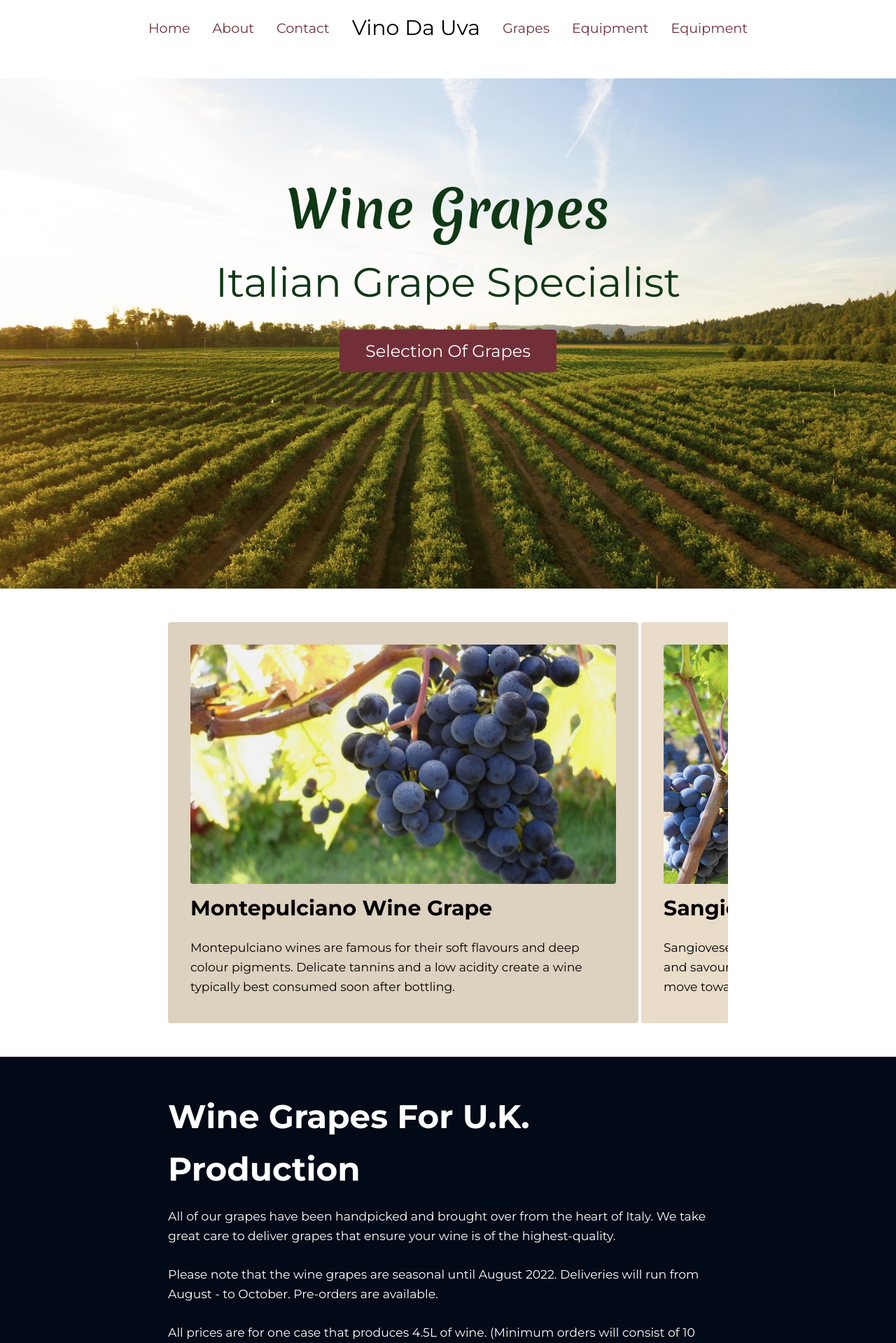
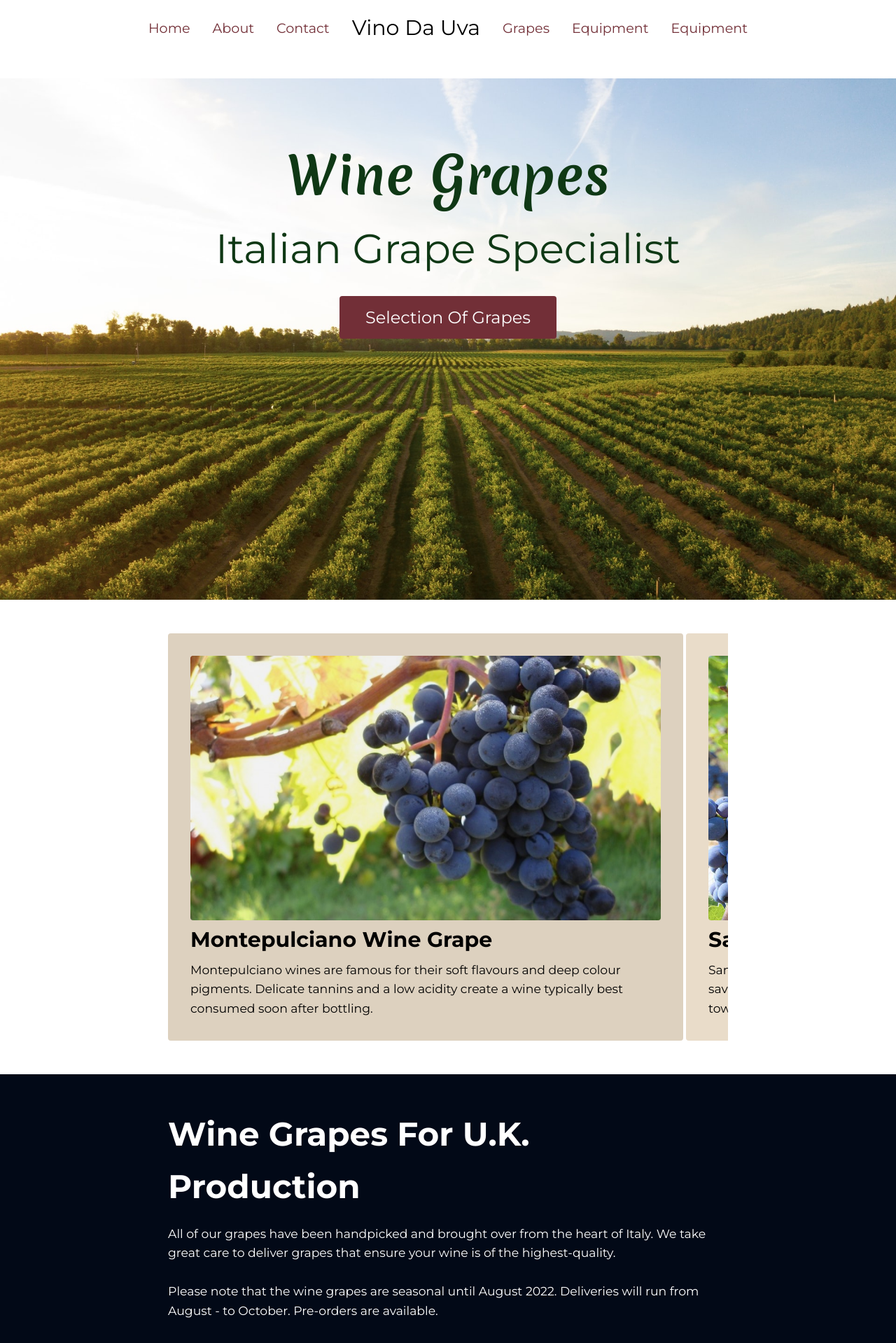
Before and after one commit to GG1982/vina-da-uva, a Jekyll site: the page built from index.html, in a window 1280 px wide. Shown: the top 1919 px of the page at 70% size. Built offline with Jekyll 4.4.1, drawn with Linux system fonts in a browser that asks for light colours.

Commit message:
update hero on mob

```diff
--- a/_sass/main.scss
+++ b/_sass/main.scss
@@ -174,7 +174,9 @@ a:focus {
 
 // Hero
 .bg-hero {
-  padding: 8rem 1rem 20rem;
+  display: flex;
+  flex-direction: column;
+  padding: 5rem 1rem 24rem;
   margin: 0;
 
   background-color: #722F3740;
@@ -204,7 +206,7 @@ a:focus {
 }
 
 .bg-text {
-  padding-inline: 3px;
+  padding-inline: 0.25rem;
 }
 
 
@@ -219,7 +221,7 @@ a:focus {
 .media-scroller {
   display: grid;
   grid-auto-flow: column;
-  grid-auto-columns: 84%;
+  grid-auto-columns: 92%;
   gap: var(--border-radius);
 
   overflow-x: auto;
```
Also changed, not shown: 2 other files.
